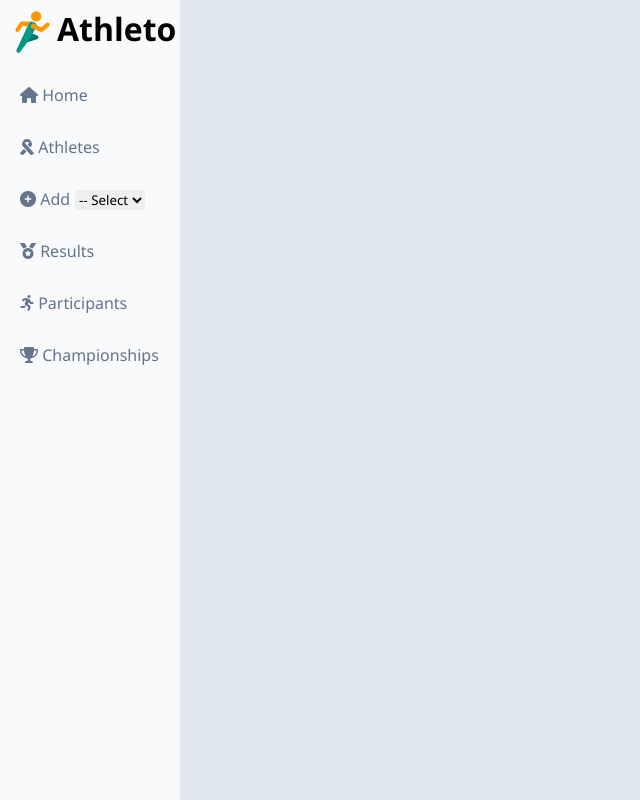
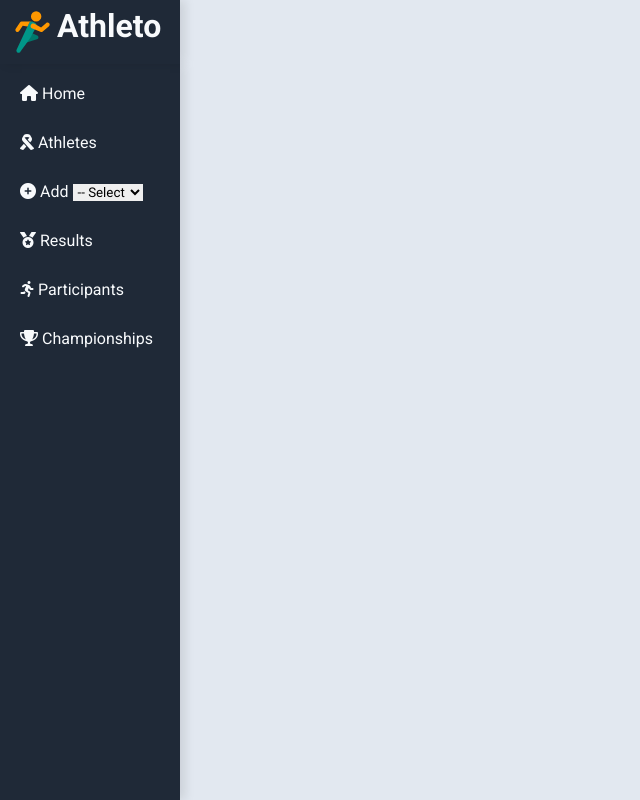
Before and after one commit to akhilva234/Athleto, a PHP site: page /admin/adm_dashboard.php in a window 1280 px wide. Shown: the whole page, without its empty margins (0-640 px from the left). Run offline with PHP 8.4, Linux system fonts and the light colour scheme; the visitor is signed in with stand-in values (Sample User, id 1).

```diff
--- a/admin/adm_dashboard.php
+++ b/admin/adm_dashboard.php
@@ -17,6 +17,9 @@
     <link rel="stylesheet" href="../assets/css/header_common.css">
      <link rel="stylesheet" href="../assets/css/common.css">
     <link rel="stylesheet" href="https://cdnjs.cloudflare.com/ajax/libs/font-awesome/6.0.0/css/all.min.css">
+    <link rel="preconnect" href="https://fonts.googleapis.com">
+    <link rel="preconnect" href="https://fonts.gstatic.com" crossorigin>
+    <link href="https://fonts.googleapis.com/css2?family=Poppins:wght@800&family=Roboto:ital,wght@0,100..900;1,100..900&display=swap" rel="stylesheet">
 </head>
 <body>
     <header class="dashboard-header">
@@ -28,12 +31,12 @@
     </header>
     <div class="main-body">
         <div class="left-body">
-           <a href="?page=adm_home"><span class="home-container">
+           <a href="?page=adm_home"><span class="home-container font">
              <i class="fas fa-home"></i>
              Home
         </span></a>
 
-         <span class="display-athletes-container">
+         <span class="display-athletes-container font">
             <a href="?page=athletes_info">
                 <i class="fa-solid fa-ribbon"></i>
                 Athletes
@@ -63,15 +66,15 @@
                 </option>
             </select>
             </div>
-            <span class="manage-results-container"><a href="?page=manage_results">
+            <span class="manage-results-container font"><a href="?page=manage_results">
                 <i class="fas fa-medal"></i>
                 Results</a>
             </span>
-             <span class="view-atheletes-container"><a href="?page=participants">
+             <span class="view-atheletes-container font"><a href="?page=participants">
                 <i class="fas fa-running"></i>
                 Participants</a>
             </span>
-              <span class="Championships-container"><a href="?page=championships">
+              <span class="Championships-container font"><a href="?page=championships">
                <i class="fas fa-trophy"></i>
                 Championships
             </a></span>
--- a/admin/participants.php
+++ b/admin/participants.php
@@ -54,6 +54,7 @@ ORDER BY
     a.athlete_id
 ");
     ?>
+    <br>
      <?php include_once "../common_pages/filter.php"?>
     <div class="participants-table-container table-whole-container">
         <table class="participants-table">
--- a/assets/css/admin.css
+++ b/assets/css/admin.css
@@ -1,9 +1,3 @@
-*{
-    margin: 0;
-    padding: 0;
-     box-sizing: border-box;
-    font-family: 'Segoe UI', system-ui, sans-serif;
-}
 
 body{
     background-color:   #e2e8f0;
@@ -17,34 +11,48 @@ body{
 .dashboard-header{
 
     display: flex;
-     background-color:  #f8fafc;
-    position: absolute;
+     background-color:  #1f2937;
+    position: fixed;
+    color:#f8fafc;
     z-index: 1000;
     padding: 7px;
     width: 180px;
+     box-shadow: 5px 0px 10px rgba(0,0,0,0.1);
 }
 
-.left-body{
-
-    padding: 20px;
+.left-body {
+  position: fixed;          /* Fixes it in place */
+  top: 4rem;                /* Matches your .dashboard-header height */
+  left: 0;
   width: 180px;
-  flex-shrink: 0;
+  height: calc(100vh - 4rem);  /* Full height minus header */
+  padding: 20px;
   display: flex;
   flex-direction: column;
   gap: 30px;
-  background-color:  #f8fafc;
-  margin-top: 4rem;
-  color:  #64748b;
-  box-shadow: 50px 0px 10px rgba(0,0,0,0.1);
+  background-color: #1f2937;
+  color:#f8fafc;
+  box-shadow: 5px 0px 10px rgba(0,0,0,0.1);
+  overflow-y: auto;         /* Optional: scroll inside if content overflows */
+  z-index: 999;             /* Below header but above content */
 }
 
-.right-body{
+.font,a{
 
- flex: 1;
+  color: #f8fafc;
+  text-decoration: none;
+}
+
+
+.right-body {
+  margin-left: 180px; /* same as .left-body width */
+  flex: 1;
   padding: 40px;
-  background-color:#e2e8f0;
-  overflow-y: auto
+  background-color: #e2e8f0;
+  overflow-y: auto;
+  min-height: 100vh;
 }
+
 .add-phrase{
     display: inline-block;
 }
@@ -53,7 +61,3 @@ select{
     width: 70px;
     margin-left: 5px;
 }
-
-a{
-    color:  #64748b;
-}
--- a/assets/css/common.css
+++ b/assets/css/common.css
@@ -3,7 +3,7 @@
             margin: 0;
             padding: 0;
             box-sizing: border-box;
-            font-family: 'Segoe UI', system-ui, sans-serif;
+            font-family:Roboto,Verdana, Geneva, Tahoma, sans-serif;
         }
 
             html {
--- a/assets/css/result_form.css
+++ b/assets/css/result_form.css
@@ -43,7 +43,7 @@
   background-color:rgba(0, 0, 0, 0.3);
   width: 100%;
   height: 100%;
-  position: absolute;
+  position: fixed;
   display: none;
   top: 0;
   left: 0;
--- a/common_pages/athletes_info.php
+++ b/common_pages/athletes_info.php
@@ -39,6 +39,7 @@
     <link rel="stylesheet" href="../assets/css/common_css/message.css">
 </head>
 <body>
+    <h2>Athletes</h2>
 <div class="whole-blur-container"></div>
  <div class="participants-table-container table-whole-container">
         <table class="participants-table athletes-table">
```
Also changed, not shown: assets/css/common_css/filter.css (+32 -2 lines), common_pages/championships.php (+101 -4 lines), common_pages/filter.php (+8 -0 lines).
